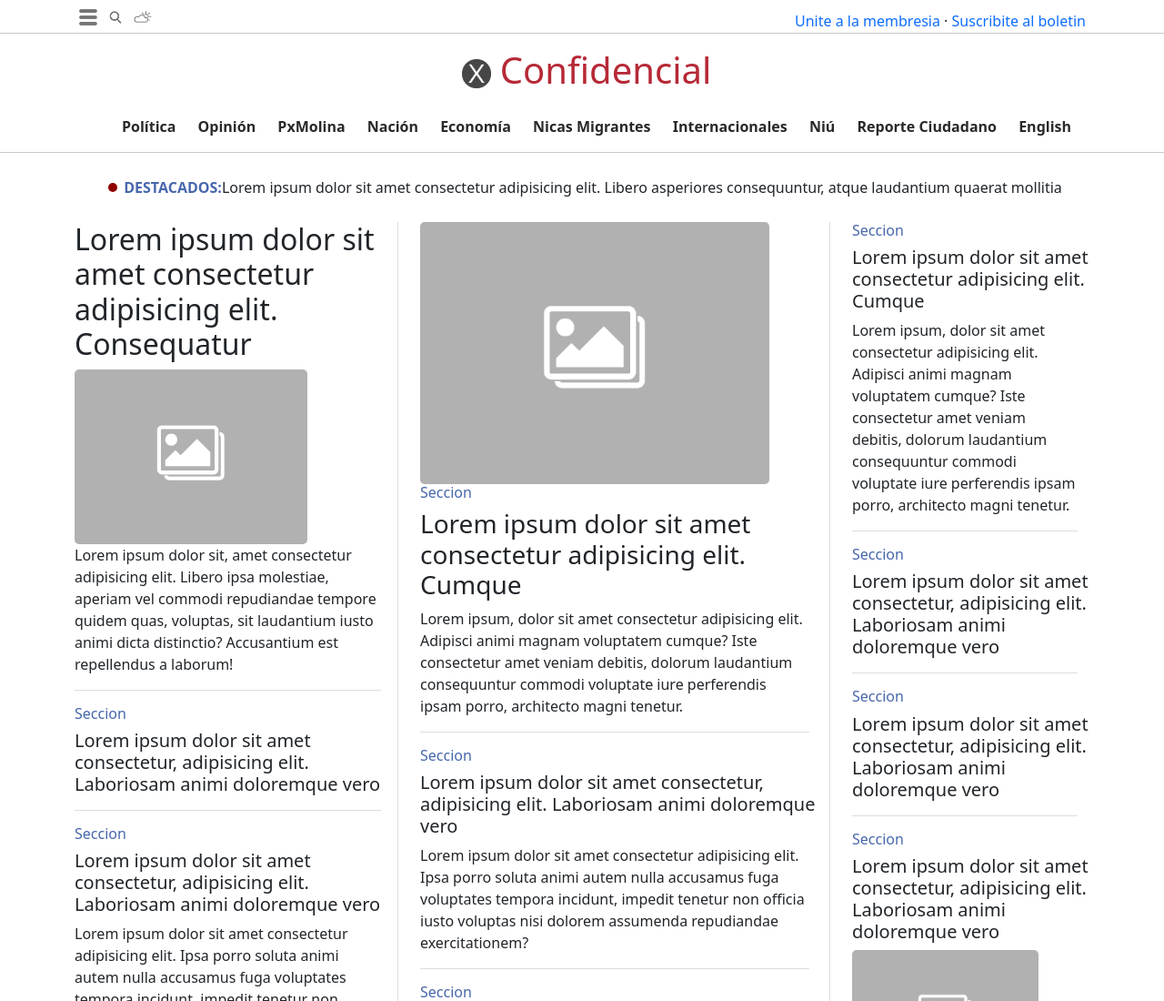
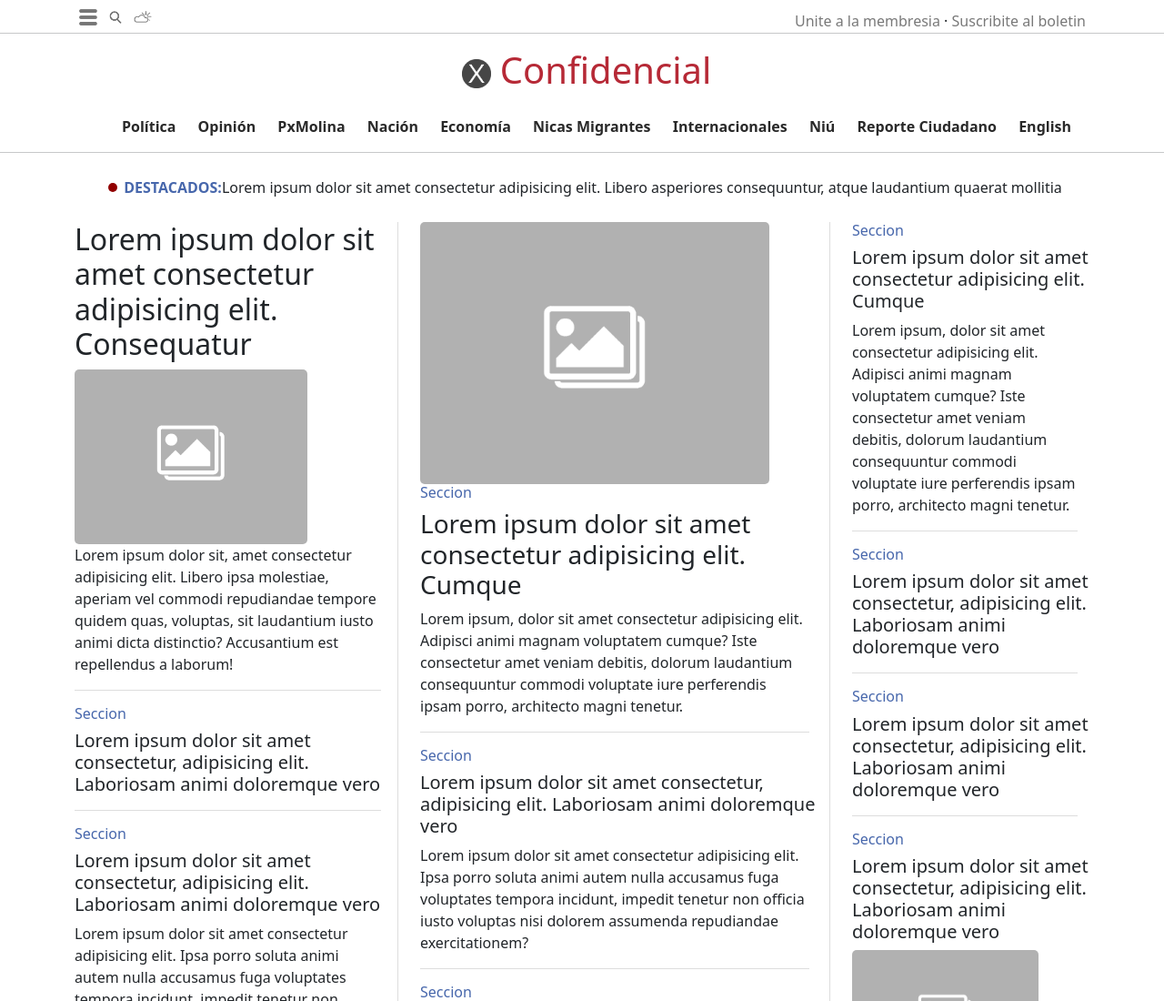
Before and after one commit to matiasalonso97/MaquetadoConfidencial, a plain HTML site: page index.html in a window 1280 px wide. Shown: the top 1100 px of the page at 91% size. Drawn offline with nearby package versions, Linux system fonts and the light colour scheme.

Commit message:
Add files via upload

```diff
--- a/estilos.css
+++ b/estilos.css
@@ -37,6 +37,7 @@
 
 nav div ul li a{
     text-decoration: none;
+    color: #797979;
 }
 
 .search-icon{
```
